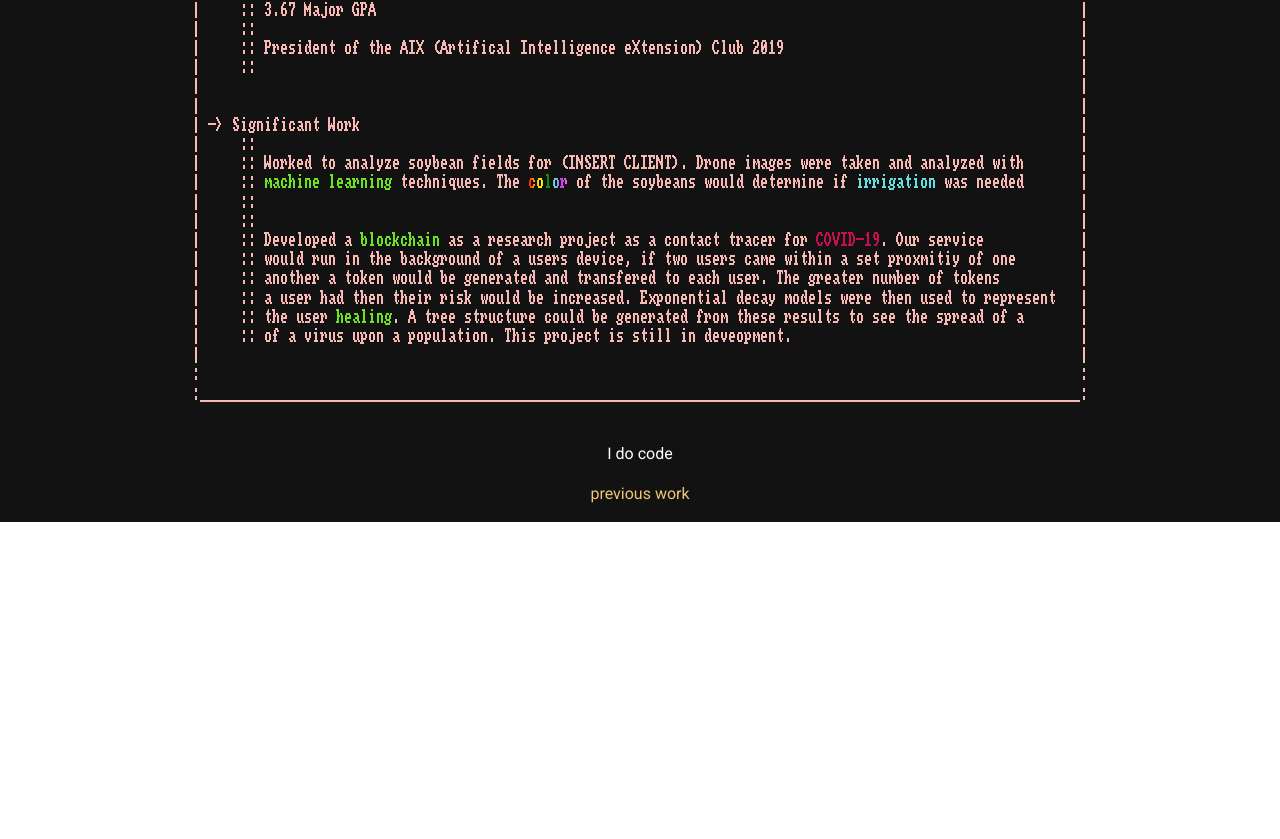
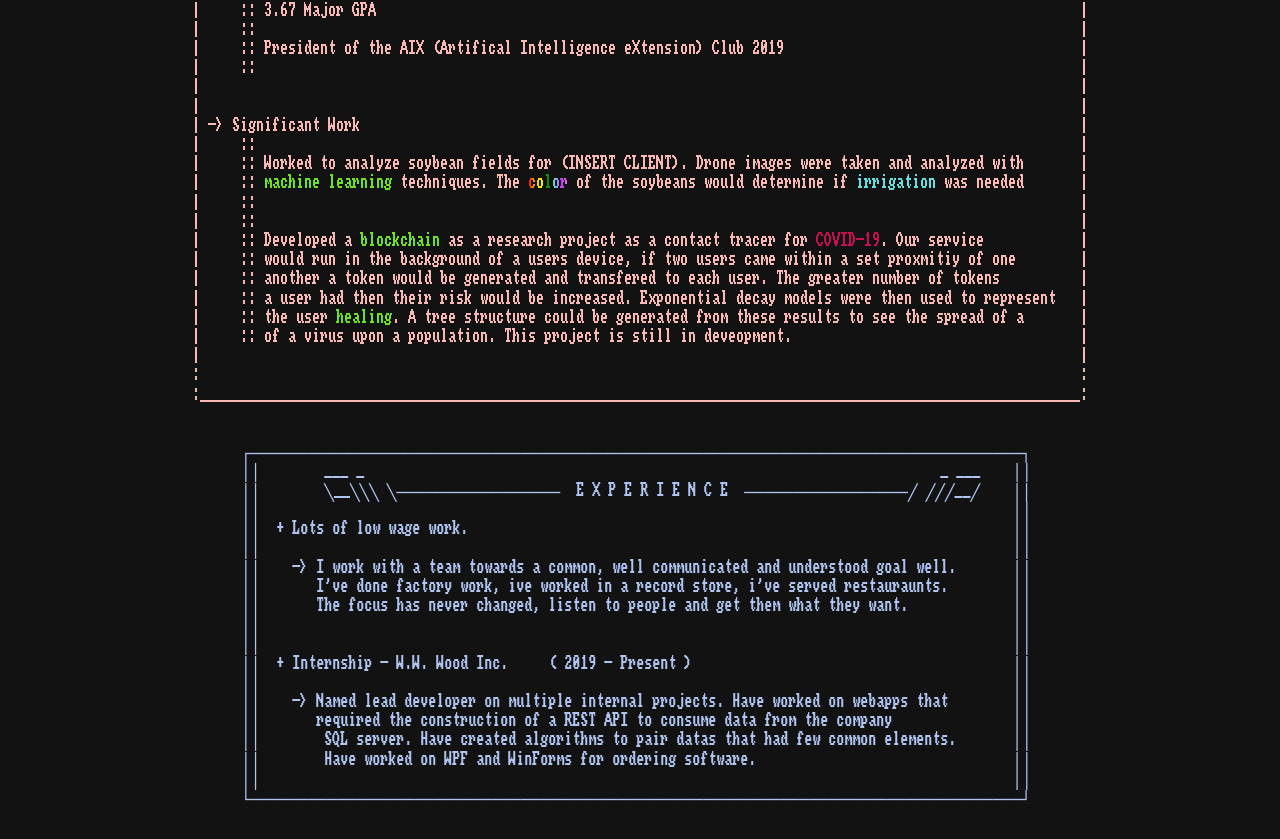
Before and after one commit to ross-sigil/resume, a Vue app: page / in a window 1280 px wide. Shown: the part 1241-2080 px from the top of the page. Before the commit the page ends 1763 px from the top, so only its background shows below. Built offline with nearby package versions, Linux system fonts and the light colour scheme.

Commit message:
Added an experience placeholder section

```diff
--- a/src/views/Resume.vue
+++ b/src/views/Resume.vue
@@ -143,14 +143,37 @@
     </v-row>
 
     <v-row justify="center">
-      <div class="pi">
-        <pre class="my"></pre>
+      <div class="lbl">
+        <pre class="my" style="line-height: 1.2em">
+┌────────────────────────────────────────────────────────────────────────────────┐
+││        ___ _                                                                        _ ___    ││
+││        ╲__╲╲╲ ╲─────────────────  E X P E R I E N C E  ─────────────────╱ ╱╱╱__╱    ││
+││                                                                                              ││
+││  + Lots of low wage work.                                                                    ││
+││                                                                                              ││
+││    -> I work with a team towards a common, well communicated and understood goal well.       ││
+││       I've done factory work, ive worked in a record store, i've served restauraunts.        ││
+││       The focus has never changed, listen to people and get them what they want.             ││
+││                                                                                              ││
+││                                                                                              ││
+││  + Internship - W.W. Wood Inc.     ( 2019 - Present )                                        ││
+││                                                                                              ││
+││    -> Named lead developer on multiple internal projects. Have worked on webapps that        ││
+││       required the construction of a REST API to consume data from the company               ││
+││        SQL server. Have created algorithms to pair datas that had few common elements.       ││
+││        Have worked on WPF and WinForms for ordering software.                                ││
+││                                                                                              ││
+└────────────────────────────────────────────────────────────────────────────────┘
+
+
+        </pre>
       </div>
     </v-row>
+  </v-container>
+</template>
+<!-- organize things by when i started learning and when i started getting paid to do it -->
 
-    <!-- organize things by when i started learning and when i started getting paid to do it -->
-
-    <!--
+<!--
 
       Languages:
 
@@ -164,9 +187,6 @@
       Solidity      2021
 
 
-      A pile of retail jobs:
-        I work with a team towards a common, well communicated and understood goal well. I've done factory work, and found myself to much prefer programming.
-
       College Works:
         President of AIX (AI Ext) helped explore solutions with using drones to analyze soybean fields using color as a metric for hydration. Other roles for this were communication and orgnizational ability.
 
@@ -175,6 +195,9 @@
           These tokens represent risk and the more a user has the greater their risk, they then use an exponential decay funtion as the user is progressively healed.
           We could generate a contact tree and organize that tree by risk.
 
+
+      A pile of retail jobs:
+        I work with a team towards a common, well communicated and understood goal well. I've done factory work, ive worked in a record store, i've served restauraunts. The focus has never changed, listen to people and get them what they want.
 
       Intership"
       W.W. Wood (2019 - Present)
@@ -189,16 +212,6 @@
 
 
      -->
-
-    <v-row justify="center">
-      <p class="pre">I do code</p>
-    </v-row>
-
-    <v-row justify="center">
-      <p class="pre" style="color: #f0c674">previous work</p>
-    </v-row>
-  </v-container>
-</template>
 
 <style scoped>
 @font-face {
```
